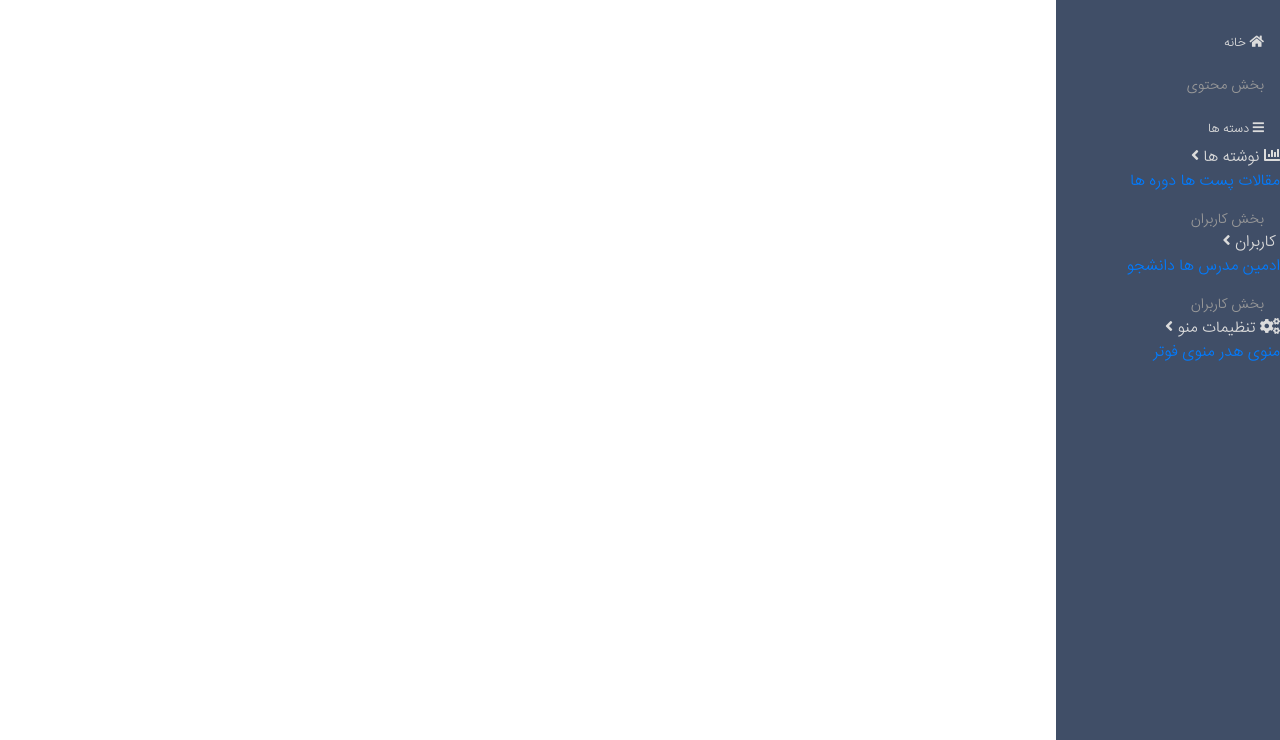
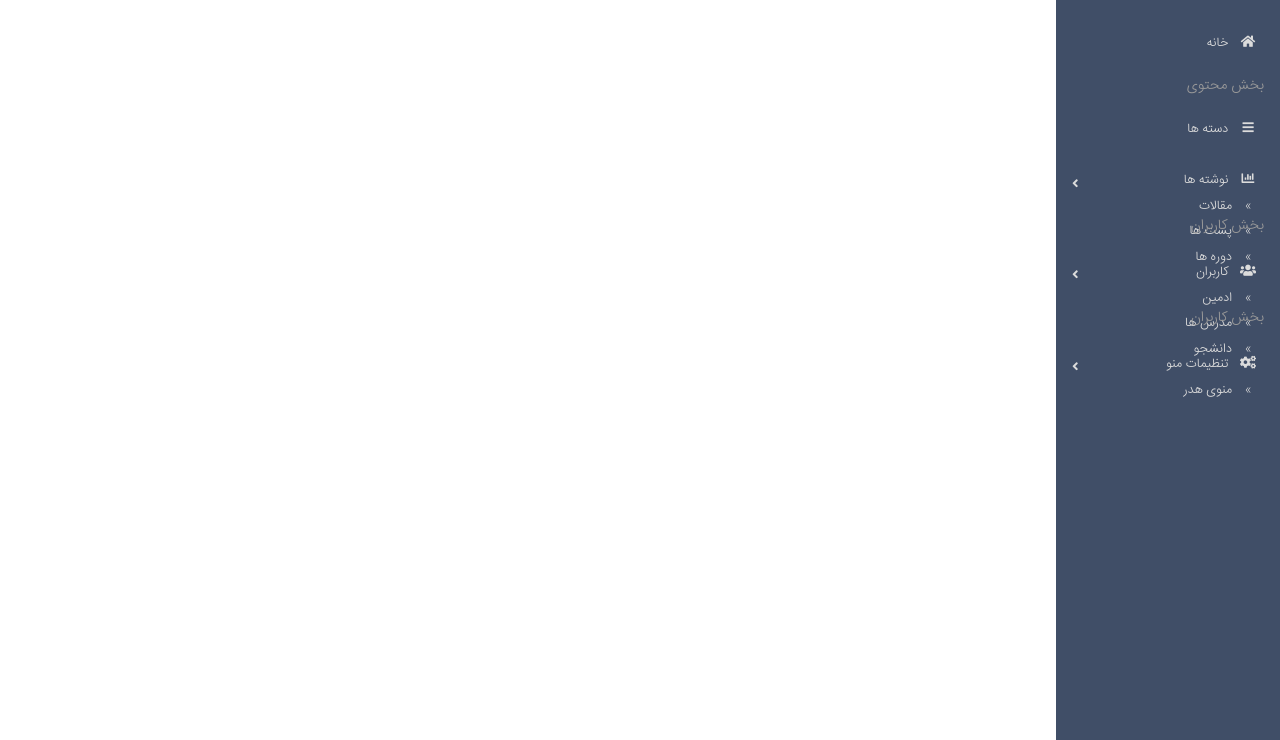
Before and after one commit to mortezamollaie/adminPanel, a plain HTML site: page index.html in a window 1280 px wide. Shown: the part 60-800 px from the top of the page. Drawn offline with Linux system fonts and the light colour scheme.

Commit message:
fix sidebar

```diff
--- a/assets/css/grid.css
+++ b/assets/css/grid.css
@@ -203,3 +203,72 @@
   text-decoration: none;
   color: #fe8a7d;
 }
+
+.sidebar-link > i {
+  width: 2rem;
+  text-align: center;
+}
+
+.sidebar-group-link {
+  font-size: 0.8rem;
+  margin-top: 1rem;
+  padding: 0.4rem 0;
+  color: #dcdcdc;
+}
+
+.sidebar-group-link-active {
+  border-right: 3px solid #fe8a7d;
+}
+
+.sidebar-group-link > .sidebar-dropdown {
+  /* display: none; */
+  height: 0;
+}
+
+.sidebar-group-link-active > .sidebar-dropdown {
+  height: auto !important;
+  display: block !important;
+}
+
+.sidebar-dropdown-toggle {
+  cursor: pointer;
+  padding: 0.2rem 1rem;
+  transition: all 0.3s;
+}
+
+.sidebar-dropdown-toggle:hover span {
+  color: #f7f7f7;
+}
+
+.sidebar-dropdown-toggle .icon {
+  width: 2rem;
+  text-align: center;
+}
+
+.sidebar-dropdown-toggle .angle {
+  float: left;
+  padding: 0.4rem 0;
+}
+
+.sidebar-dropdown a,
+button {
+  padding: 0.2rem 1rem;
+  display: block;
+  text-decoration: none;
+  background-color: inherit;
+  outline: none;
+  border: none;
+  color: #dcdcdc;
+  transition: all 0.3s;
+}
+
+.sidebar-dropdown a::before,
+button::before {
+  content: "»";
+  margin: 0.8rem;
+}
+
+.sidebar-dropdown a:hover,
+button:hover {
+  color: #fe8a7d;
+}
--- a/index.html
+++ b/index.html
@@ -342,9 +342,9 @@
 
             <section class="sidebar-group-link">
               <section class="sidebar-dropdown-toggle">
-                <i class="fas fa-chart-bar"></i>
+                <i class="fas fa-chart-bar icon"></i>
                 <span>نوشته ها</span>
-                <i class="fas fa-angle-left"></i>
+                <i class="fas fa-angle-left angle"></i>
               </section>
               <section class="sidebar-dropdown">
                 <a href="">مقالات</a>
@@ -357,9 +357,9 @@
 
             <section class="sidebar-group-link">
               <section class="sidebar-dropdown-toggle">
-                <i class="fas fa-users-bar"></i>
+                <i class="fas fa-users icon"></i>
                 <span>کاربران</span>
-                <i class="fas fa-angle-left"></i>
+                <i class="fas fa-angle-left angle"></i>
               </section>
               <section class="sidebar-dropdown">
                 <a href="">ادمین</a>
@@ -372,9 +372,9 @@
 
             <section class="sidebar-group-link">
               <section class="sidebar-dropdown-toggle">
-                <i class="fas fa-cogs"></i>
+                <i class="fas fa-cogs icon"></i>
                 <span>تنظیمات منو</span>
-                <i class="fas fa-angle-left"></i>
+                <i class="fas fa-angle-left angle"></i>
               </section>
               <section class="sidebar-dropdown">
                 <a href="">منوی هدر</a>
```
